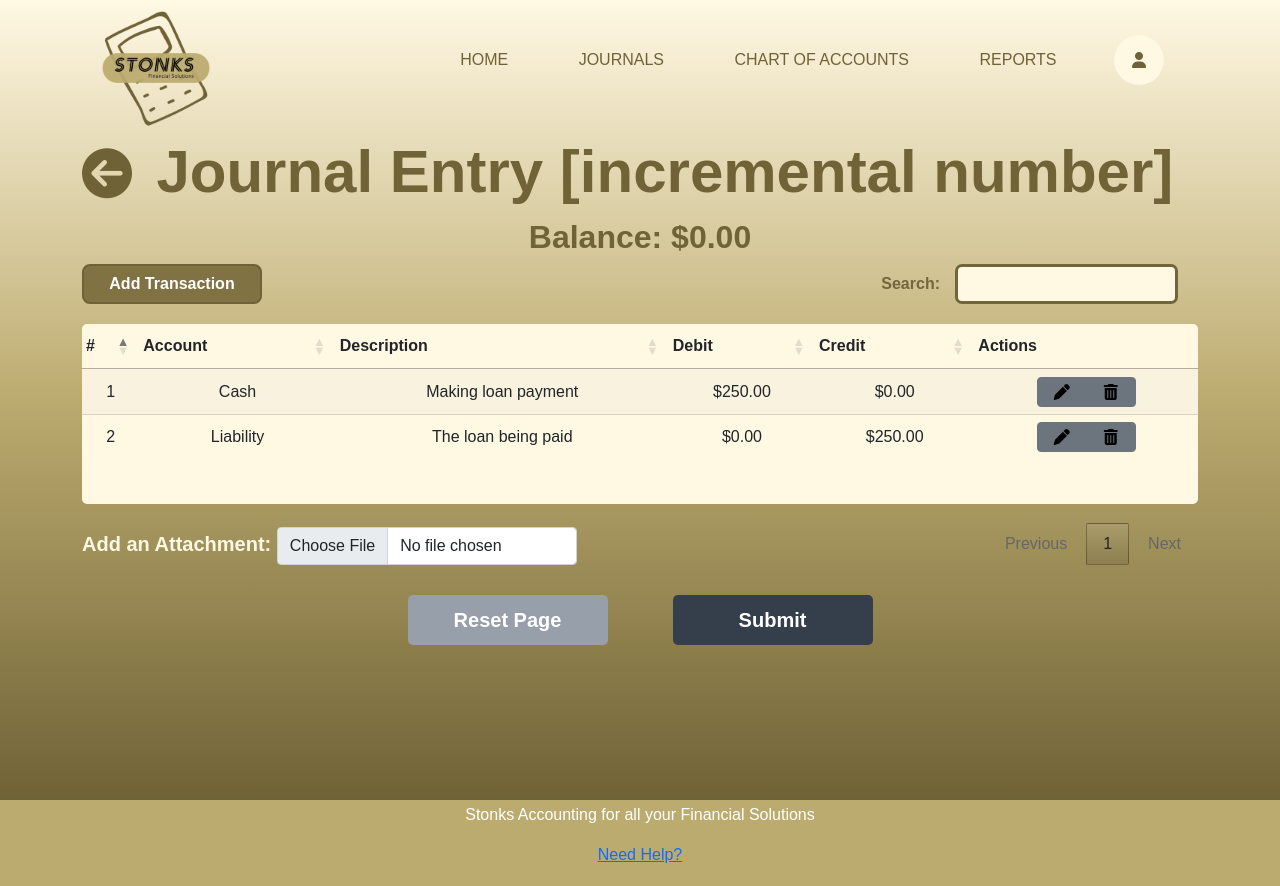
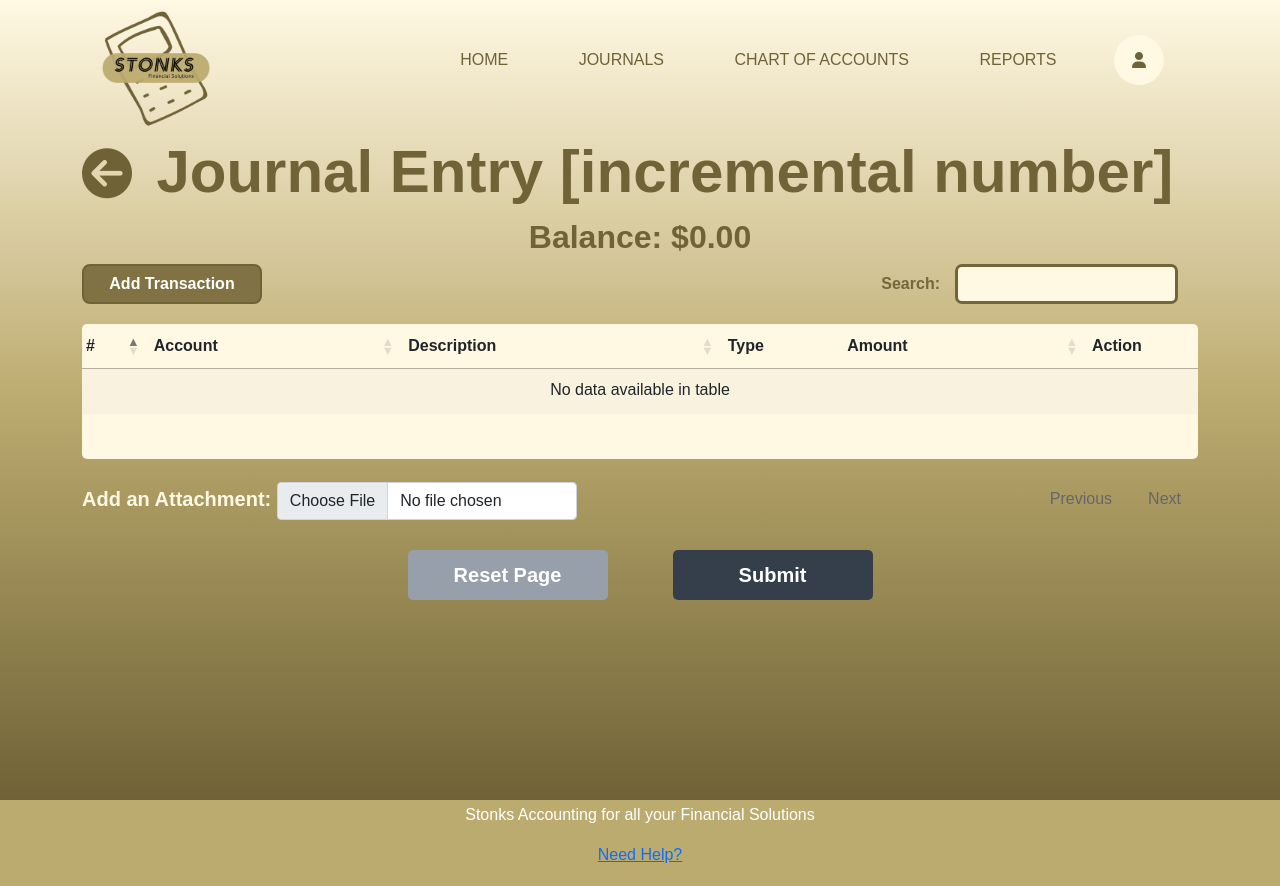
Before and after one commit to robyjeremiah/Stonks, a Django app: page /addJournal/ in a window 1280 px wide. Run offline with Django 3.2, Linux system fonts and the light colour scheme; some libraries are stand-ins or nearby versions.

Commit message:
addJournal page redone

```diff
--- a/Stonks/static/addJournal.css
+++ b/Stonks/static/addJournal.css
@@ -247,3 +247,20 @@ tr {
     box-shadow: none;
     outline: none;
 }
+
+.dataTables_empty {
+    padding-top: 12px!important;
+}
+
+.remove {
+    width: 40px;
+    height: 20px;
+    background: none;
+    border: none;
+    font-size: 15px;
+    padding: 0;
+}
+
+.remove > i {
+    color: #000000;
+}
--- a/Stonks/templates/addJournal.html
+++ b/Stonks/templates/addJournal.html
@@ -3,112 +3,57 @@
 <link rel="stylesheet" type="text/css" href="/static/addJournal.css" />
 <script>
   $(document).ready(function () {
-        $('#example').DataTable({
-            "dom": '<"addbtn">frt<"addfile">p',
-            "columnDefs": [{
-                "targets": [0, 5],
-                "orderable": false
-            }]
+    var example = $("#example").DataTable({
+      dom: '<"addbtn">frt<"addfile">p',
+      columnDefs: [
+        {
+          targets: [0, 3, 5],
+          orderable: false,
+        },
+      ],
     });
 
-        $("div.addbtn").html('<button class="add" data-bs-toggle="modal" data-bs-target="#addModal">Add Transaction</button>');
-        $("div.addfile").html('<label for="formfile" class="form-label">Add an Attachment: </label><input class="form-control" type="file" id="formfile">');
+    $(".addbtn").on("click", function () {
+      example.row
+        .add([
+        "",
+          "<select class='form-select form-select-sm transaction_account' name='transaction_account'>" +
+                "<option value='1'>Assets</option>" + "<option value='2'>Liabilities</option>" +
+            "</select>",
+          "<input type='text' class='form-control form-control-sm transaction_type' name='transaction_description'>",
+          "<select class='form-select form-select-sm transaction_type' name='transaction_type'>" +
+                "<option value='1'>Debit</option>" + "<option value='2'>Credit</option>" +
+            "</select>",
+          "<input type='number' class='form-control form-control-sm transaction_amount' name='transaction_amount'>",
+          '<button class="remove"><i class="fas fa-trash-alt"></i></button>',
+        ])
+        .draw();
+    });
+
+    $("#example").on("click", ".remove", function () {
+      example.row($(this).parents("tr")).remove().draw();
+    });
+
+    example.on( 'order.dt search.dt', function () {
+        example.column(0, {search:'applied', order:'applied'}).nodes().each( function (cell, i) {
+            cell.innerHTML = i+1;
+        } );
+    } ).draw();
+
+    $("div.addbtn").html('<button class="add">Add Transaction</button>');
+    $("div.addfile").html(
+      '<label for="formfile" class="form-label">Add an Attachment: </label><input class="form-control" type="file" id="formfile">'
+    );
   });
 </script>
 {% endblock %} {% load static %} {% block content %}
 
-<!--ADD TRANSACTION MODAL START-->
-<div class="modal fade" id="addModal" tabindex="-1" aria-hidden="true">
-    <div class="modal-dialog modal-dialog-centered">
-        <div class="modal-content">
-            <div class="modal-header">
-                <h3>Add Transaction</h3>
-                <button class="close" data-bs-dismiss="modal" aria-label="Close">
-                    <i class="fas fa-times" id="xbtn"></i>
-                </button>
-            </div>
-            <div class="modal-body">
-                <div class="col-11 mx-auto">
-                    <div class="input-group mb-3 mt-2">
-                        <span class="input-group-text">Account</span>
-                        <select class="form-select" aria-label="Default select example">
-                            <option selected>Assets</option>
-                            <option value="1">Liabilities</option>
-                            <option value="2">Expenses</option>
-                            <option value="3">Stocks</option>
-                        </select>
-                    </div>
-                    <div class="input-group mb-3">
-                        <span class="input-group-text">Debit</span>
-                        <input type="text" class="form-control" placeholder="$0.00">
-                        <span class="input-group-text">Credit</span>
-                        <input type="text" class="form-control" placeholder="$0.00">
-                    </div>
-                    <div class="input-group mb-2">
-                        <span class="input-group-text">Description</span>
-                        <textarea class="form-control"></textarea>
-                    </div>
-                </div>
-            </div>
-            <div class="modal-footer">
-                <div class="col-11 mx-auto">
-                    <button type="button" class="btn btn-secondary" data-bs-dismiss="modal" id="cancel">Cancel</button>
-                    <button type="button" class="btn btn-primary" id="submit">Add</button>
-                </div>
-            </div>
-        </div>
-    </div>
-</div>
-<!--ADD TRANSACTION MODAL END-->
-
-<!--EDIT TRANSACTION MODAL START-->
-<div class="modal fade" id="editModal" tabindex="-1" aria-hidden="true">
-    <div class="modal-dialog modal-dialog-centered">
-        <div class="modal-content">
-            <div class="modal-header">
-                <h3>Edit Transaction</h3>
-                <button class="close" data-bs-dismiss="modal" aria-label="Close">
-                    <i class="fas fa-times" id="xbtn"></i>
-                </button>
-            </div>
-            <div class="modal-body">
-                <div class="col-11 mx-auto">
-                    <div class="input-group mb-3 mt-2">
-                        <span class="input-group-text">Account</span>
-                        <select class="form-select" aria-label="Default select example">
-                            <option selected>Assets</option>
-                            <option value="1">Liabilities</option>
-                            <option value="2">Expenses</option>
-                            <option value="3">Stocks</option>
-                        </select>
-                    </div>
-                    <div class="input-group mb-3">
-                        <span class="input-group-text">Debit</span>
-                        <input type="text" class="form-control" placeholder="$0.00">
-                        <span class="input-group-text">Credit</span>
-                        <input type="text" class="form-control" placeholder="$0.00">
-                    </div>
-                    <div class="input-group mb-2">
-                        <span class="input-group-text">Description</span>
-                        <textarea class="form-control"></textarea>
-                    </div>
-                </div>
-            </div>
-            <div class="modal-footer">
-                <div class="col-11 mx-auto">
-                    <button type="button" class="btn btn-secondary" data-bs-dismiss="modal" id="cancel">Cancel</button>
-                    <button type="button" class="btn btn-primary" id="submit">Update</button>
-                </div>
-            </div>
-        </div>
-    </div>
-</div>
-<!--EDIT TRANSACTION MODAL END-->
-
 <div class="container-lg" id="mainbox">
   <div class="row">
     <div class="col-lg" id="pagehead">
-            <a href="/listOfJournals/"><i class="fas fa-arrow-circle-left" id="back"></i></a>
+      <a href="/listOfJournals/"
+        ><i class="fas fa-arrow-circle-left" id="back"></i
+      ></a>
       <h1 class="title">Journal Entry [incremental number]</h1>
     </div>
   </div>
@@ -122,43 +67,14 @@
         <th>#</th>
         <th>Account</th>
         <th>Description</th>
-                <th>Debit</th>
-                <th>Credit</th>
-                <th>Actions</th>
+        <th>Type</th>
+        <th>Amount</th>
+        <th style="width: 10%">Action</th>
       </tr>
     </thead>
-        <tbody>
-            <tr>
-                <td>1</td>
-                <td>Cash</td>
-                <td>Making loan payment</td>
-                <td>$250.00</td>
-                <td>$0.00</td>
-                <td>
-                    <div class="btn-group" role="group" aria-label="Basic example">
-                        <button type="button" class="btn btn-secondary" id="editbtn" data-bs-toggle="modal"
-                            data-bs-target="#editModal"><i class="fas fa-pen" id="icon"></i></button>
-                        <button type="button" class="btn btn-secondary" id="deletebtn"><i class="fas fa-trash-alt"
-                                id="icon"></i></button>
-                    </div>
-                </td>
-            </tr>
-            <tr>
-                <td>2</td>
-                <td>Liability</td>
-                <td>The loan being paid</td>
-                <td>$0.00</td>
-                <td>$250.00</td>
-                <td>
-                    <div class="btn-group" role="group" aria-label="Basic example">
-                        <button type="button" class="btn btn-secondary" id="editbtn" data-bs-toggle="modal"
-                            data-bs-target="#editModal"><i class="fas fa-pen" id="icon"></i></button>
-                        <button type="button" class="btn btn-secondary" id="deletebtn"><i class="fas fa-trash-alt"
-                                id="icon"></i></button>
-                    </div>
-                </td>
-            </tr>
-        </tbody>
+    <form>
+      <tbody></tbody>
+    </form>
     <tfoot>
       <tr></tr>
     </tfoot>
```
Lines whose indentation alone changed are shown as unchanged.
